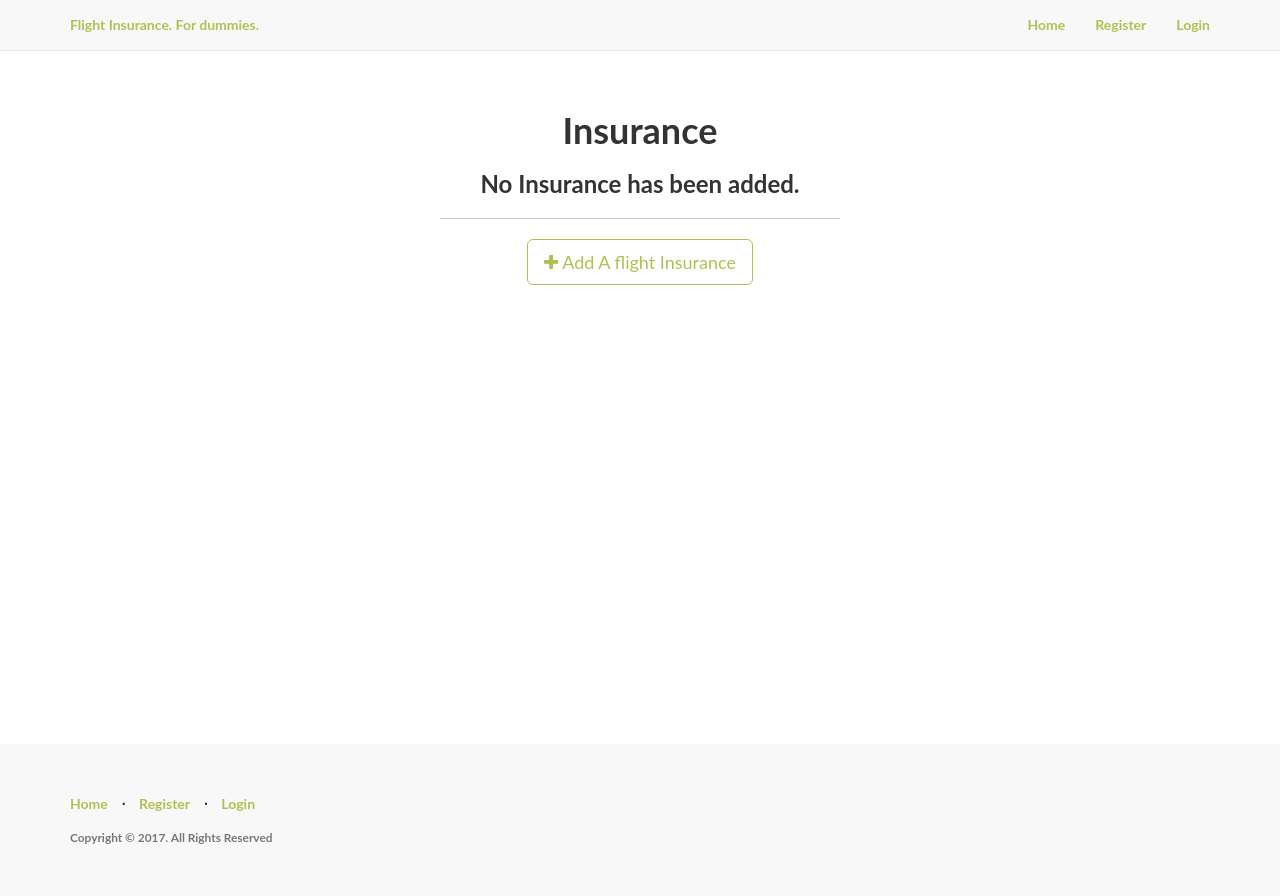
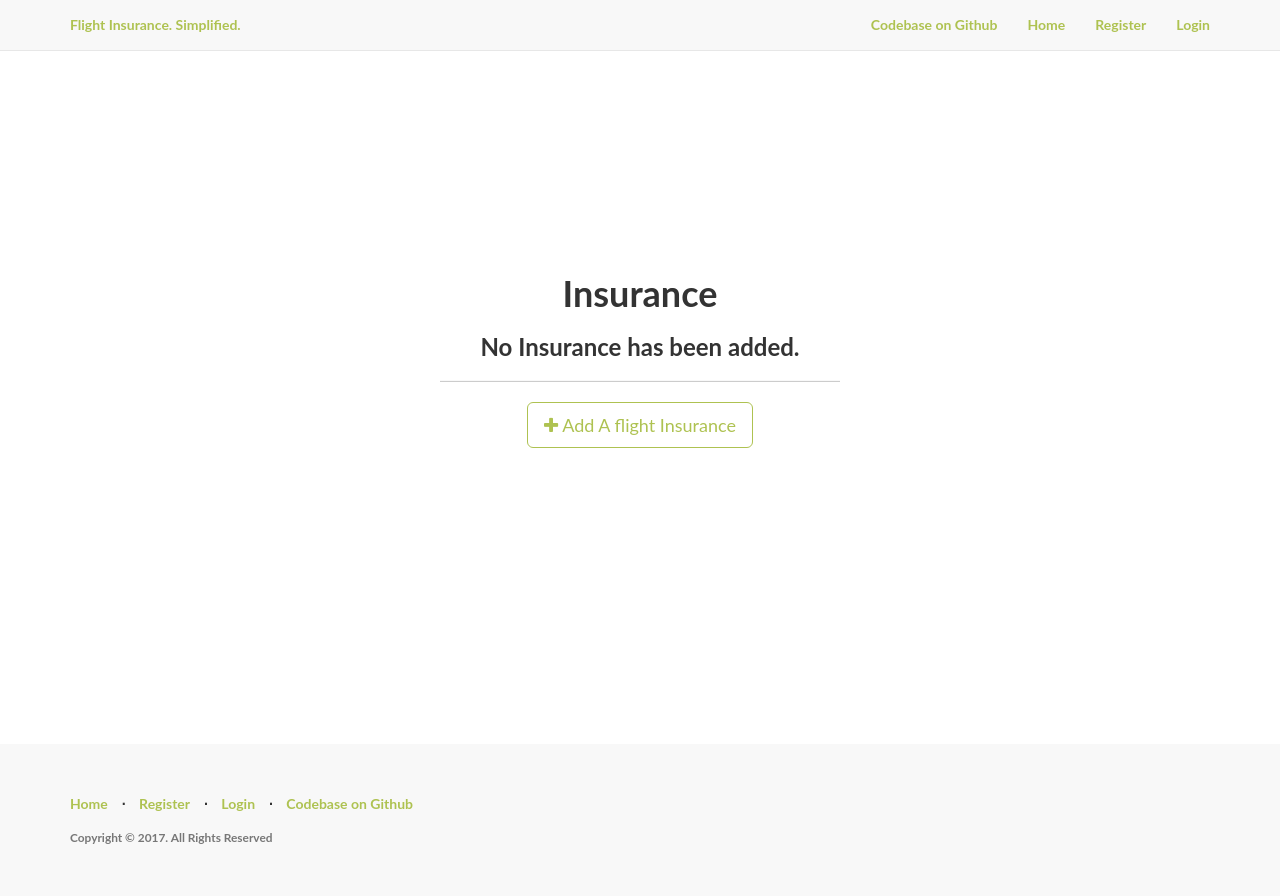
Before and after one commit to vineetchawla/InsuranceWebApp2, a Flask app: template app/templates/home/dashboard.html in a window 1280 px wide. Run offline with Flask 2, Linux system fonts and the light colour scheme; the template is opened without the code that fills it, so the values that code supplies are empty; some libraries are stand-ins or nearby versions.

Commit message:
typo fix

```diff
--- a/app/models.py
+++ b/app/models.py
@@ -31,8 +31,8 @@ class User(UserMixin, db.Model):
     amount_60 = db.Column(db.Integer)
     amount_61 = db.Column(db.Integer)
     insurance_id = db.Column(db.String(25))
-    blockchain_receipt = db.Column(db.String(500))
-    status = db.Column(db.String(10))
+    blockchain_receipt = db.Column(db.String(1500))
+    status = db.Column(db.String(100))
     timestamp = db.Column(db.String(15))
 
     @property
--- a/app/static/css/style.css
+++ b/app/static/css/style.css
@@ -45,7 +45,7 @@ p.copyright {
 }
 
 .center {
-    margin: auto;
+    margin: 0px auto;
     width: 50%;
     padding: 10px;
 }
@@ -107,3 +107,20 @@ p.copyright {
   height: 100%;
   margin: 0 auto -4em;
 }
+
+.outer {
+    display: table;
+    position: absolute;
+    height: 70%;
+    width: 100%;
+}
+
+.middle {
+    display: table-cell;
+    vertical-align: middle;
+}
+
+.inner {
+    margin-left: auto;
+    margin-right: auto;
+}
--- a/app/templates/base.html
+++ b/app/templates/base.html
@@ -23,10 +23,11 @@
                   <span class="icon-bar"></span>
                   <span class="icon-bar"></span>
               </button>
-              <a class="navbar-brand topnav" href="{{ url_for('home.homepage') }}">Flight Insurance. For dummies.</a>
+              <a class="navbar-brand topnav" href="{{ url_for('home.homepage') }}">Flight Insurance. Simplified.</a>
           </div>
           <div class="collapse navbar-collapse" id="bs-example-navbar-collapse-1">
               <ul class="nav navbar-nav navbar-right">
+                  <li><a href="https://www.github.com/vineetchawla/InsuranceWebApp2">Codebase on Github</a></li>
                   {% if current_user.is_authenticated %}
                     {% if current_user.is_admin %}
                         <li><a href="{{ url_for('home.admin_dashboard') }}">Dashboard</a></li>
@@ -64,6 +65,8 @@
                           <li class="footer-menu-divider">⋅</li>
                           <li><a href="{{ url_for('auth.login') }}">Login</a></li>
                         {% endif %}
+                        <li class="footer-menu-divider">⋅</li>
+                        <li><a href="https://www.github.com/vineetchawla/InsuranceWebApp2">Codebase on Github</a></li>
                     </ul>
                     <p class="copyright text-muted small">Copyright © 2017. All Rights Reserved</p>
                 </div>
--- a/app/templates/home/dashboard.html
+++ b/app/templates/home/dashboard.html
@@ -49,9 +49,10 @@
                 </tr>
               </tbody>
             </table>
-              <textarea rows="24" cols="50">
+              <h3>Blockchain Receipt</h3>
+              <code rows="24" cols="50">
                   {{ current_user.blockchain_receipt }}
-              </textarea>
+              </code>
           </div>
         {% else %}
           <div style="text-align: center">
--- a/app/templates/home/flight_details.html
+++ b/app/templates/home/flight_details.html
@@ -44,7 +44,7 @@ $(function() {
             <div class="col-lg-6 col-sm-6">
                 <h1>Select your Flight</h1>
                 <h2 class="subtitle">Enter your Flight No and date to proceed </h2>
-                <form class="form-inline signup" role="form">
+                <form class="form-group signup" role="form" text-align: center;>
                     <div class="form-group">
                         {{ wtf.quick_form(form) }}
                     </div>
```
